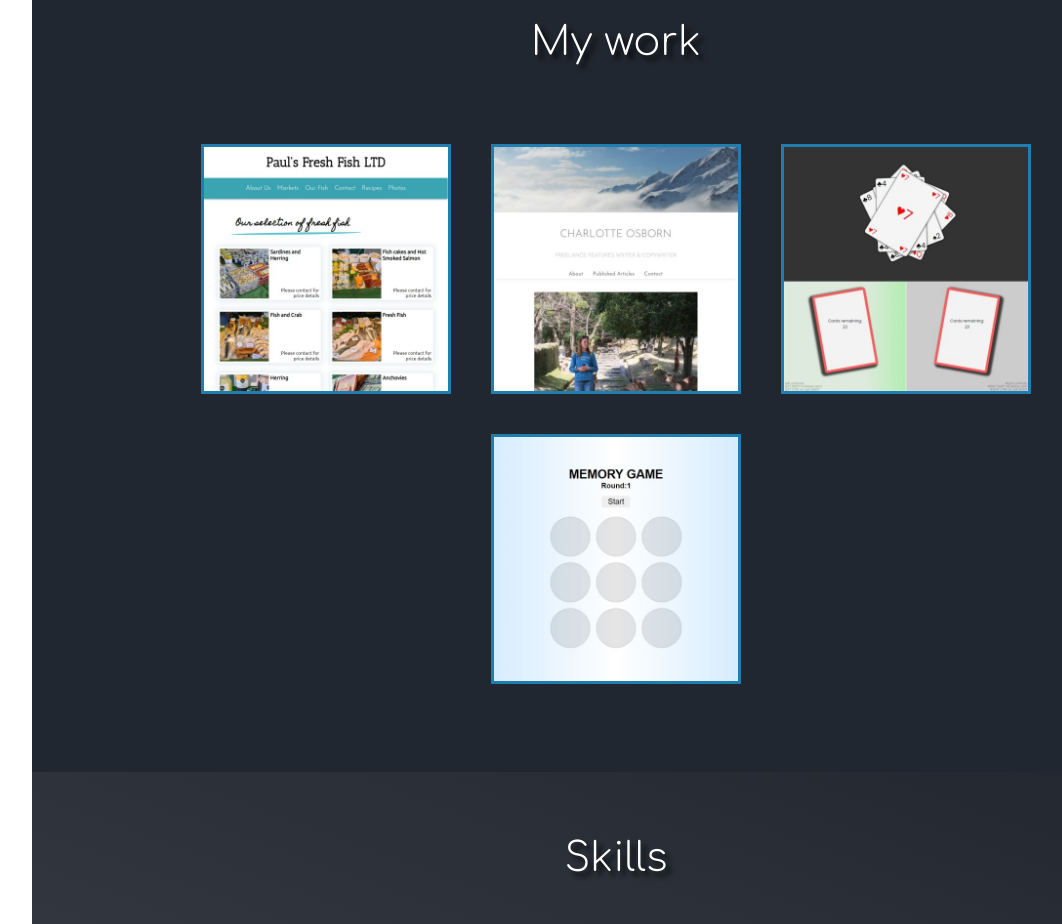
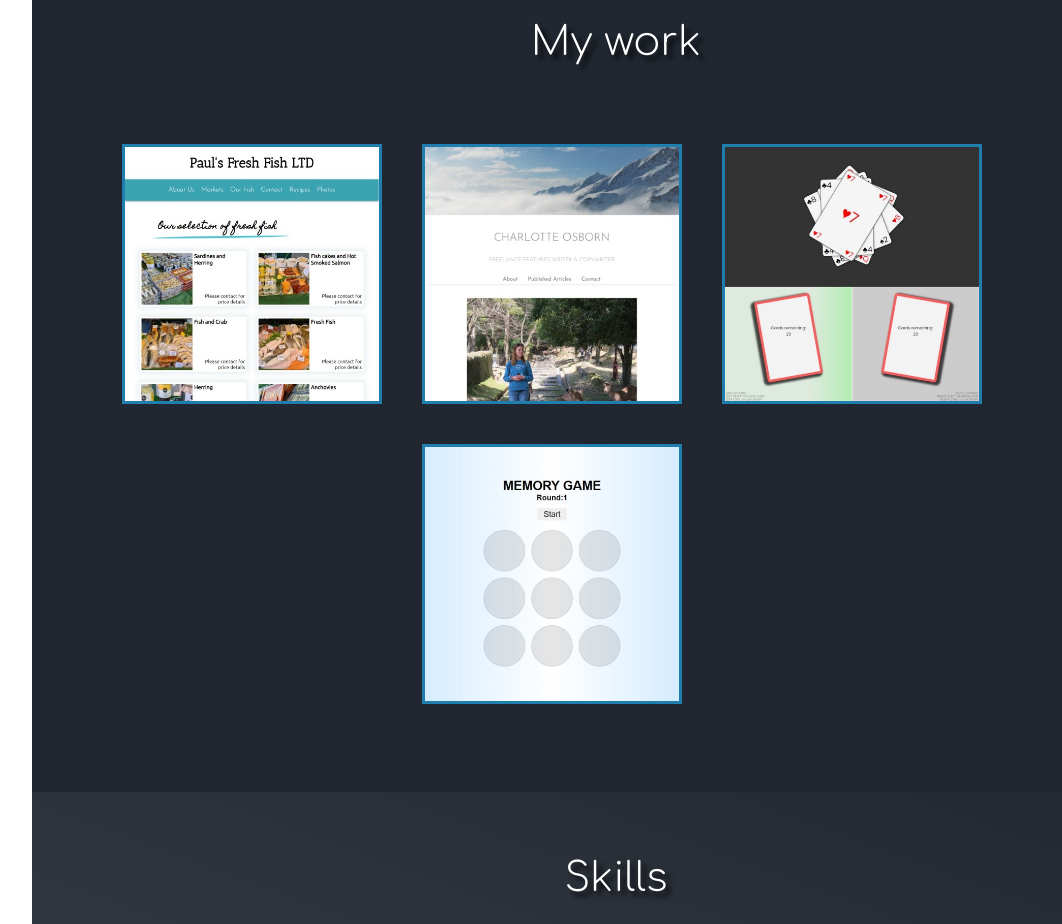
Before and after one commit to jcgthomas/jcgthomas.github.io, a plain HTML site: page index.html in a window 1280 px wide. Shown: the part 860-1784 px from the top of the page, without its empty margins (80-1142 px from the left). Drawn offline with Linux system fonts and the light colour scheme.

Commit message:
Update style.css

```diff
--- a/style.css
+++ b/style.css
@@ -252,14 +252,15 @@ h2 {
     flex-wrap: wrap;
     margin: 20px;
     justify-content: center;
+    max-width: 1000px;
 }
 
 .portfolioItem {
     border: 3px solid var(--col5);
     overflow: hidden;
     margin: 20px;
-    width: 250px;
-    height: 250px;
+    width: 260px;
+    height: 260px;
     position: relative;
     display: flex;
     justify-content: center;
@@ -270,7 +271,7 @@ h2 {
     transition: 250ms;
     object-fit: cover;
     position: absolute;
-    height: 100%;
+    width: 100%;
 }
 
 .portfolioItem:hover img {
```
